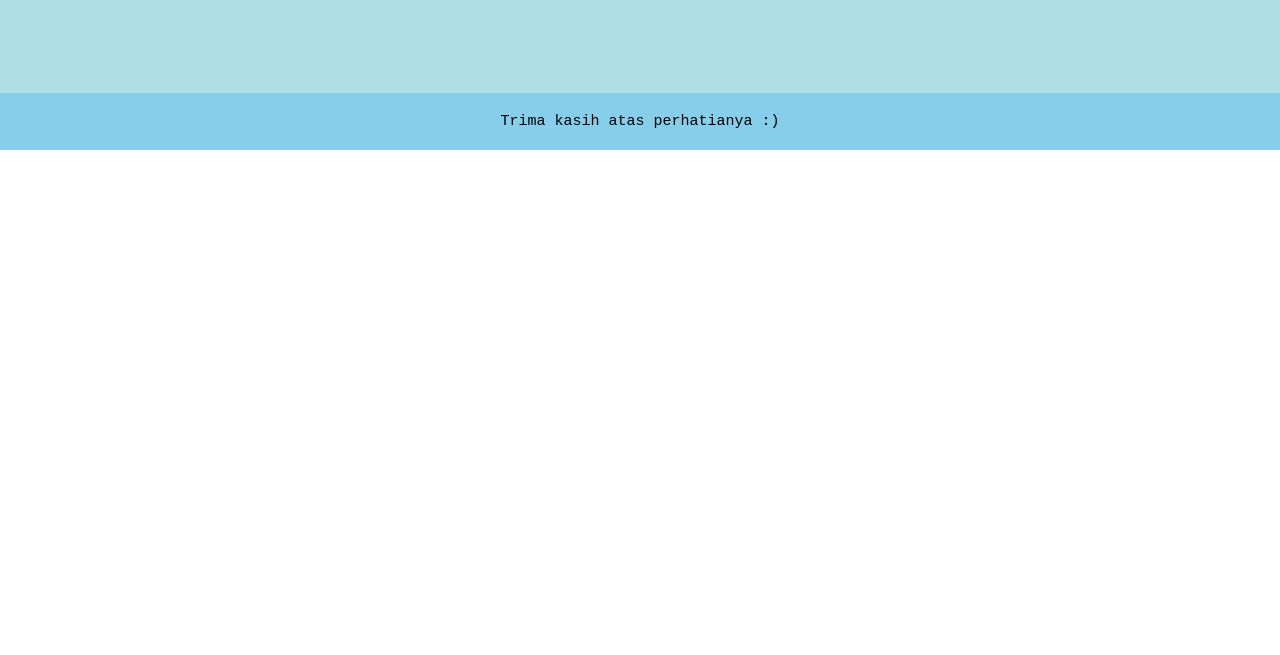
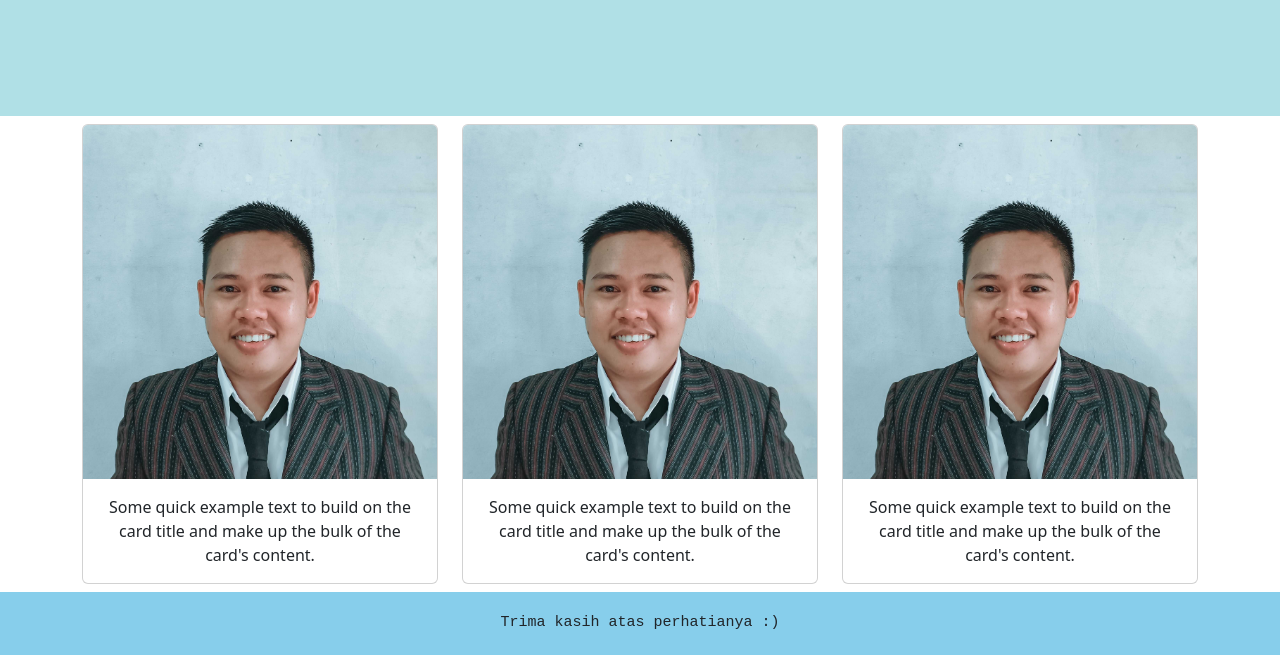
Before and after one commit to adipratamajaya/MyWebsite, a plain HTML site: page index.html in a window 1280 px wide. Shown: the part 770-1425 px from the top of the page. Before the commit the page ends 920 px from the top, so only its background shows below. Drawn offline with nearby package versions, Linux system fonts and the light colour scheme.

Commit message:
Tambahan bootstrap

```diff
--- a/index.html
+++ b/index.html
@@ -5,6 +5,8 @@
     <meta http-equiv="X-UA-Compatible" content="IE=edge">
     <meta name="viewport" content="width=device-width, initial-scale=1.0">
     <link rel="stylesheet" href="styles.css">
+    <!-- CSS only -->
+    <link href="https://cdn.jsdelivr.net/npm/bootstrap@5.2.3/dist/css/bootstrap.min.css" rel="stylesheet" integrity="sha384-rbsA2VBKQhggwzxH7pPCaAqO46MgnOM80zW1RWuH61DGLwZJEdK2Kadq2F9CUG65" crossorigin="anonymous">
     <title>Belajar dasar</title>
 </head>
 <body>
@@ -28,11 +30,44 @@
     </div>
     <!-- Akhir conten -->
 
+
+    <!-- Bootstrap card-->
+    <div class="container text-center mt-2 mb-2" >
+        <div class="row">
+            <div class="col">
+                <div class="card">
+                    <img src="image/pp.jpg" class="card-img-top" alt="...">
+                    <div class="card-body">
+                      <p class="card-text">Some quick example text to build on the card title and make up the bulk of the card's content.</p>
+                    </div>
+                  </div>
+            </div>
+            <div class="col order-last">
+                <div class="card">
+                    <img src="image/pp.jpg" class="card-img-top" alt="...">
+                    <div class="card-body">
+                      <p class="card-text">Some quick example text to build on the card title and make up the bulk of the card's content.</p>
+                    </div>
+                  </div>
+            </div>
+            <div class="col order-first">
+                <div class="card">
+                    <img src="image/pp.jpg" class="card-img-top" alt="...">
+                    <div class="card-body">
+                      <p class="card-text">Some quick example text to build on the card title and make up the bulk of the card's content.</p>
+                    </div>
+                  </div>
+            </div>
+        </div>
+      </div>
+    <!-- end bootstrap -->
     <!-- footer -->
     <footer>
         Trima kasih atas perhatianya :)
     </footer>
 
     <script src="data.js"></script>
+    <!-- JavaScript Bundle with Popper -->
+    <script src="https://cdn.jsdelivr.net/npm/bootstrap@5.2.3/dist/js/bootstrap.bundle.min.js" integrity="sha384-kenU1KFdBIe4zVF0s0G1M5b4hcpxyD9F7jL+jjXkk+Q2h455rYXK/7HAuoJl+0I4" crossorigin="anonymous"></script>
 </body>
 </html>
```
